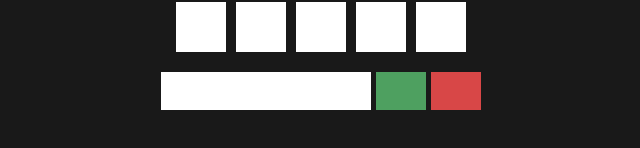
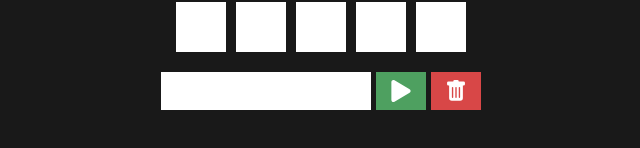
Before and after one commit to Guthias/palavreta, a React (Create React App) app: page / in a window 1280 px wide. Shown: the part 494-642 px from the top of the page, without its empty margins (319-959 px from the left). Built offline with nearby package versions, Linux system fonts and the light colour scheme.

Commit message:
feat: adding icons on Input buttons

```diff
--- a/src/components/WordInput.jsx
+++ b/src/components/WordInput.jsx
@@ -1,5 +1,7 @@
 import React from 'react';
 import styled from 'styled-components';
+import { FaPlay } from 'react-icons/fa';
+import { BsTrashFill } from 'react-icons/bs';
 
 const Div = styled.div`
   display: flex;
@@ -20,6 +22,11 @@ const Button = styled.button`
   background-color: ${({ color }) => color};
   width: 50px;
   border: none;
+  color: white;
+  font-size: 22px;
+  display: flex;
+  align-items: center;
+  justify-content: center;
   cursor: pointer;
 `;
 
@@ -28,9 +35,13 @@ export default function WordInput() {
     <Div>
       <Input type="text" />
 
-      <Button color="#4EA060" />
+      <Button color="#4EA060">
+        <FaPlay />
+      </Button>
 
-      <Button color="#D84747" />
+      <Button color="#D84747">
+        <BsTrashFill />
+      </Button>
     </Div>
   );
 }
```
